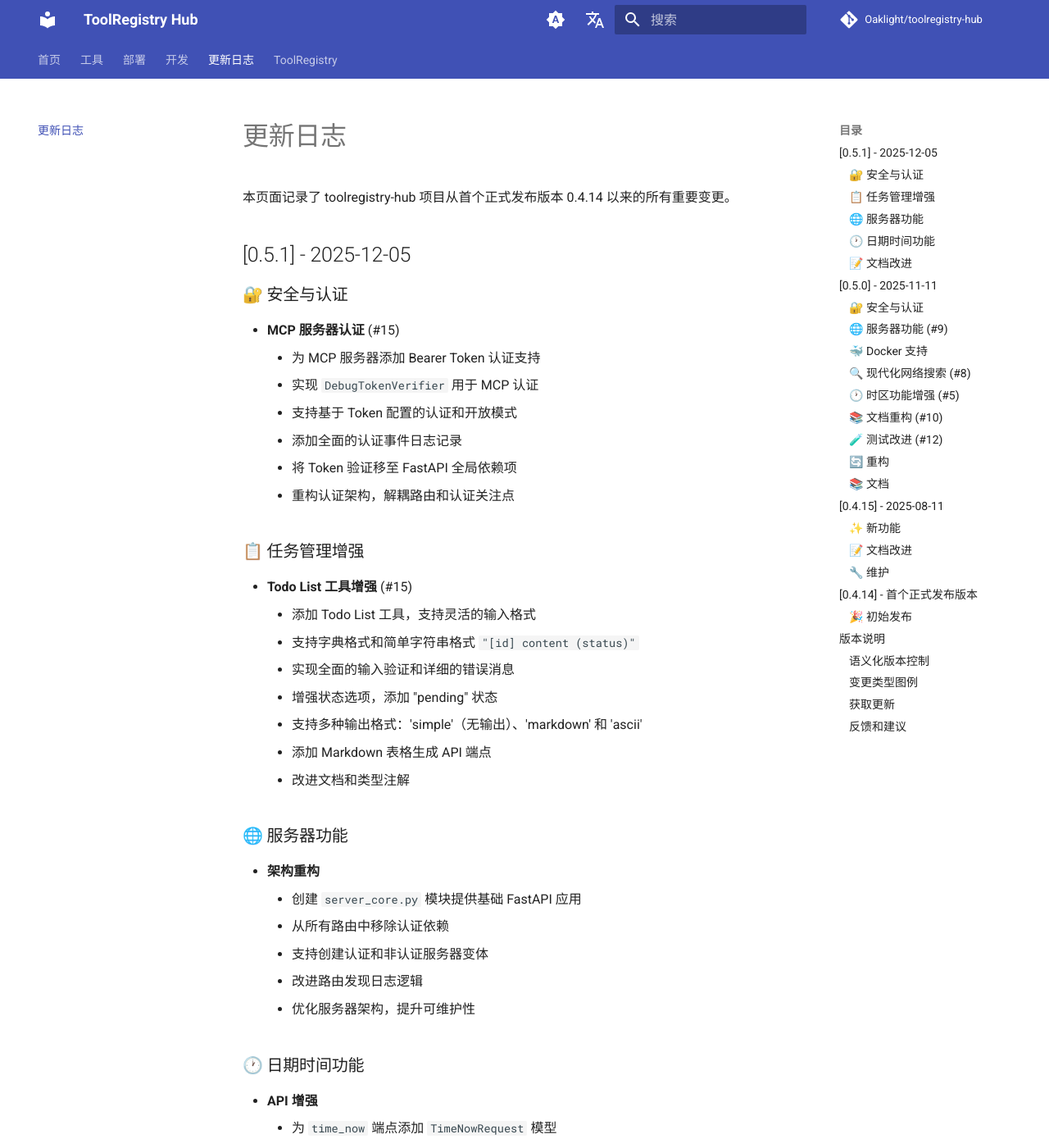
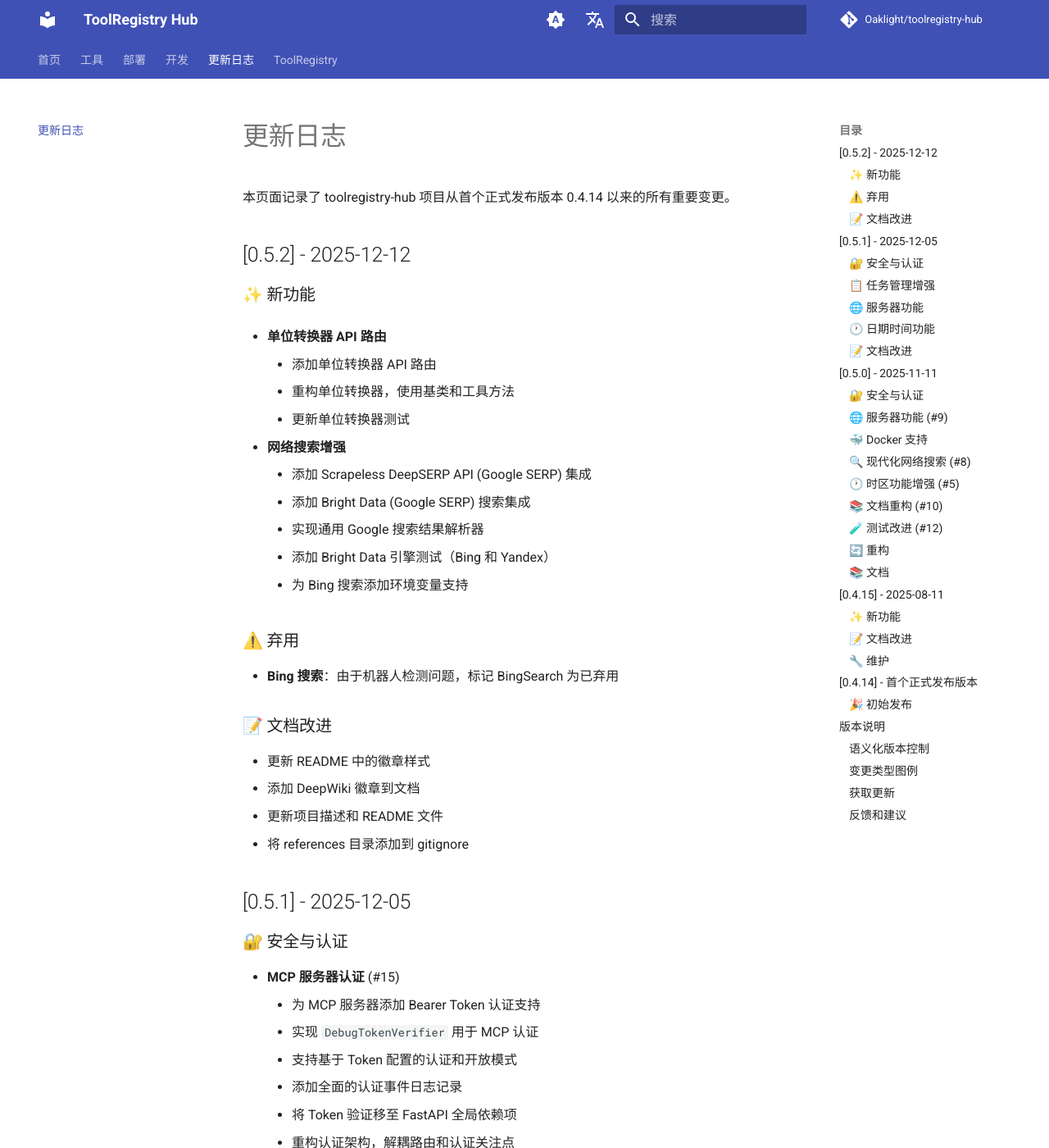
Before and after one commit to Oaklight/toolregistry-hub, an MkDocs documentation site: the page built from docs/changelog.md, in a window 1280 px wide and 1400 px high. Shown: the whole window at 82% size. Built offline with MkDocs 1.6.1 and Material for MkDocs 9.7.7, drawn with Linux system fonts in a browser that asks for light colours; comment, search, counter and statistics services are not loaded.

Commit message:
📝 docs(changelog): update changelog for version 0.5.2 release
- add unit converter API routes and refactoring details【new features】
- document web search enhancements including Scrapeless DeepSERP and Bright Data integrations【new features】
- mark BingSearch as deprecated due to bot detection issues【deprecations】
- update documentation improvements including README badges and project description【documentation】

```diff
--- a/docs/changelog.md
+++ b/docs/changelog.md
@@ -9,6 +9,33 @@
 # 更新日志
 
 本页面记录了 toolregistry-hub 项目从首个正式发布版本 0.4.14 以来的所有重要变更。
+
+## [0.5.2] - 2025-12-12
+
+### ✨ 新功能
+
+- **单位转换器 API 路由**
+	- 添加单位转换器 API 路由
+	- 重构单位转换器，使用基类和工具方法
+	- 更新单位转换器测试
+
+- **网络搜索增强**
+	- 添加 Scrapeless DeepSERP API (Google SERP) 集成
+	- 添加 Bright Data (Google SERP) 搜索集成
+	- 实现通用 Google 搜索结果解析器
+	- 添加 Bright Data 引擎测试（Bing 和 Yandex）
+	- 为 Bing 搜索添加环境变量支持
+
+### ⚠️ 弃用
+
+- **Bing 搜索**：由于机器人检测问题，标记 BingSearch 为已弃用
+
+### 📝 文档改进
+
+- 更新 README 中的徽章样式
+- 添加 DeepWiki 徽章到文档
+- 更新项目描述和 README 文件
+- 将 references 目录添加到 gitignore
 
 ## [0.5.1] - 2025-12-05
 
```
